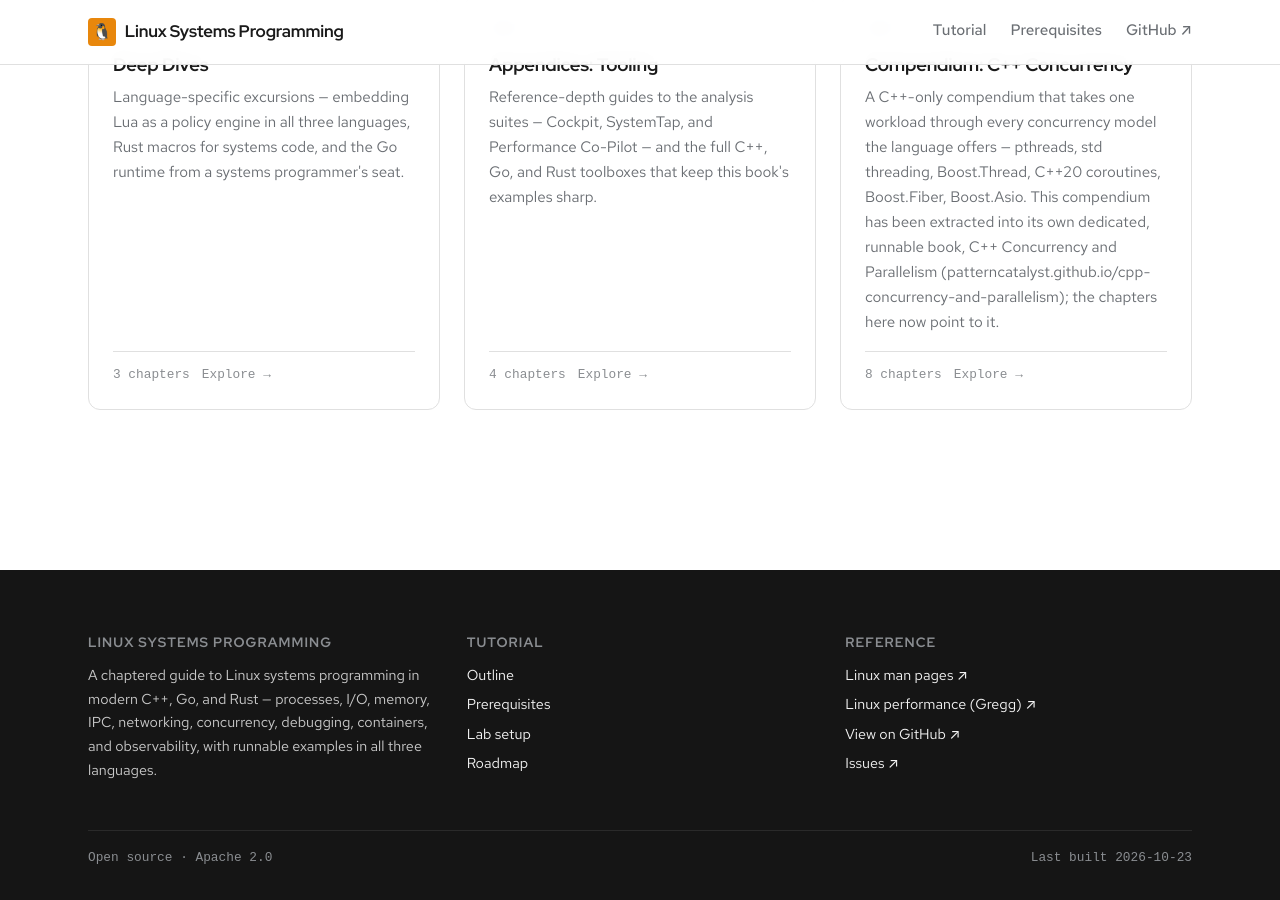
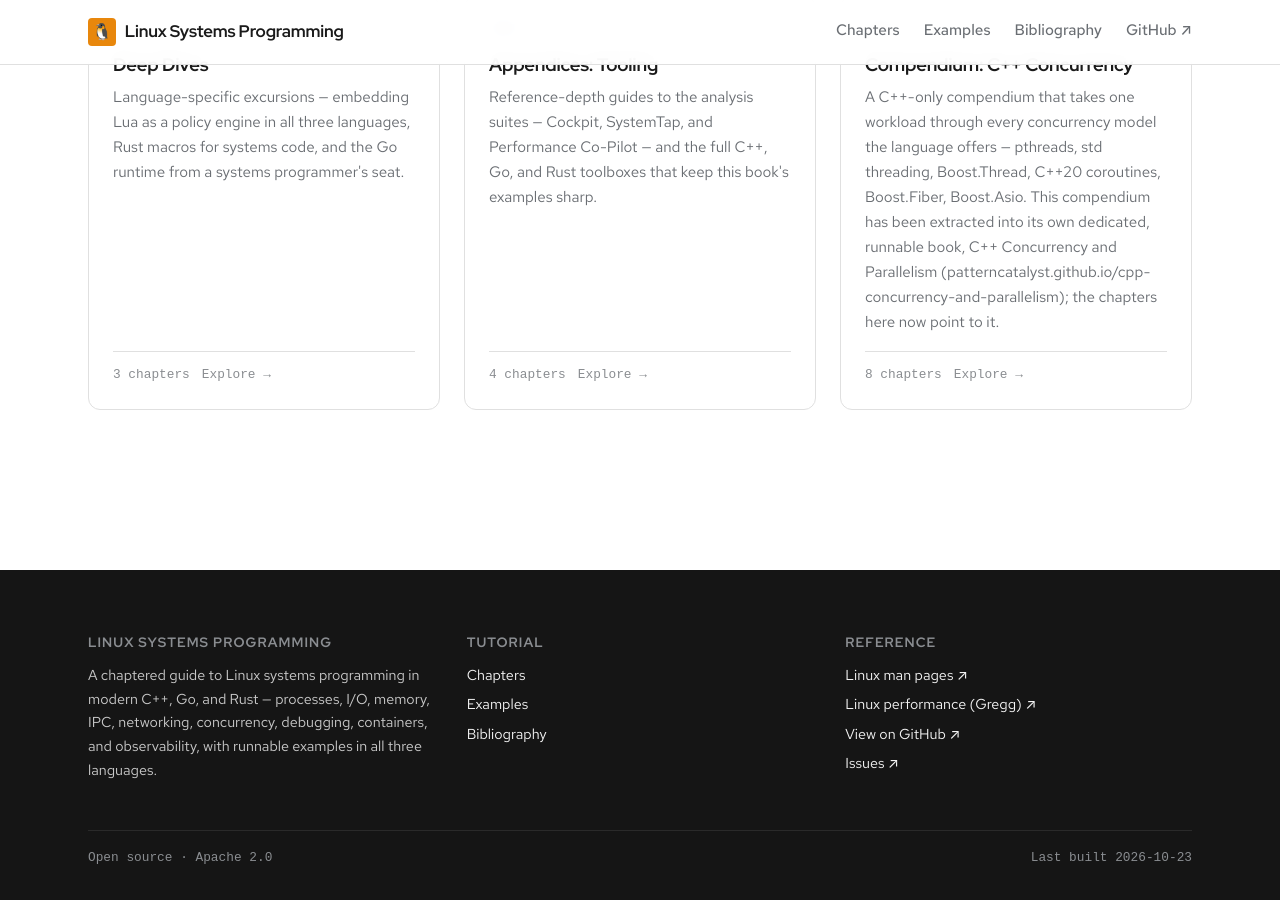
Before and after one commit to patterncatalyst/linux-systems-programming, a Jekyll site: the page built from index.html, in a window 1280 px wide and 900 px high, scrolled down 2641 px. Built offline with Jekyll 4.4.1, drawn with Linux system fonts in a browser that asks for light colours; some web fonts are replaced.

Commit message:
docs(site): nav parity, new bibliography/examples pages, unpublish plans
- Nav: Tutorial -> Chapters, drop Prerequisites, add Examples and Bibliography
  (header and footer).
- Unpublish the plans collection (output: false) and remove the reader-facing
  'Roadmap' links from the footer and the part-index 'Coming soon' callout (now
  points at the outline); site chrome links only reader content. CLAUDE.md
  updated to document plans-unpublished and the Learning-objectives/Why-this-
  matters chapter spine.
- New /bibliography/ page (the field's canonical references: Kerrisk TLPI,
  Stevens APUE, Love, Gregg, plus man-pages/kernel/liburing/language docs) and
  /examples/ index (all 54 runnable examples, each C++23/Go/Rust).
Jekyll build clean; /bibliography/ and /examples/ render, /plans/ does not.

```diff
--- a/_config.yml
+++ b/_config.yml
@@ -41,7 +41,7 @@ collections:
     output: true
     permalink: /docs/:name/
   plans:
-    output: true
+    output: false
     permalink: /plans/:name/
   example_pages:
     output: true
--- a/_includes/footer.html
+++ b/_includes/footer.html
@@ -8,10 +8,9 @@
       <div class="footer-col">
         <h4>Tutorial</h4>
         <ul>
-          <li><a href="{{ '/docs/00-outline/' | relative_url }}">Outline</a></li>
-          <li><a href="{{ '/docs/01-prerequisites/' | relative_url }}">Prerequisites</a></li>
-          <li><a href="{{ '/docs/02-lab-setup/' | relative_url }}">Lab setup</a></li>
-          <li><a href="{{ '/plans/iteration-plan/' | relative_url }}">Roadmap</a></li>
+          <li><a href="{{ '/docs/00-outline/' | relative_url }}">Chapters</a></li>
+          <li><a href="{{ '/examples/' | relative_url }}">Examples</a></li>
+          <li><a href="{{ '/bibliography/' | relative_url }}">Bibliography</a></li>
         </ul>
       </div>
       <div class="footer-col">
--- a/_includes/header.html
+++ b/_includes/header.html
@@ -6,8 +6,11 @@
     </a>
     <nav class="site-nav" aria-label="Primary">
       <a href="{{ '/docs/00-outline/' | relative_url }}"
-         {% if page.url contains '/docs/' %}aria-current="page"{% endif %}>Tutorial</a>
-      <a href="{{ '/docs/01-prerequisites/' | relative_url }}">Prerequisites</a>
+         {% if page.url contains '/docs/' %}aria-current="page"{% endif %}>Chapters</a>
+      <a href="{{ '/examples/' | relative_url }}"
+         {% if page.url contains '/examples/' %}aria-current="page"{% endif %}>Examples</a>
+      <a href="{{ '/bibliography/' | relative_url }}"
+         {% if page.url contains '/bibliography/' %}aria-current="page"{% endif %}>Bibliography</a>
       <a href="https://github.com/{{ site.github_username }}/{{ site.github_repo }}"
          rel="noopener">GitHub ↗</a>
     </nav>
--- a/_layouts/part_index.html
+++ b/_layouts/part_index.html
@@ -4,7 +4,7 @@ layout: default
 
 {%- comment -%}
   Part landing page. Lists the docs whose `part` matches this page's
-  `part_name`, sorted by `order`, as a card grid — the second level of the
+  `part_name`, sorted by `order`, as a card grid: the second level of the
   two-level navigation (Home → Part → Chapter).
 {%- endcomment -%}
 {%- assign part_docs = site.docs | where: "part", page.part_name | sort: "order" -%}
@@ -37,8 +37,8 @@ layout: default
         <div class="callout">
           <p class="callout__title">Coming soon</p>
           <p>The chapters for this part haven’t shipped yet. See the
-          <a href="{{ '/plans/iteration-plan/' | relative_url }}">roadmap</a>
-          for what’s planned and which iteration delivers it.</p>
+          <a href="{{ '/docs/00-outline/' | relative_url }}">outline</a>
+          for the full chapter plan.</p>
         </div>
       {%- else -%}
         <div class="cards">
```
Also changed, not shown: CLAUDE.md (+13 -9 lines), _example_pages/index.md (added, +70 -0 lines), bibliography.md (added, +33 -0 lines).
